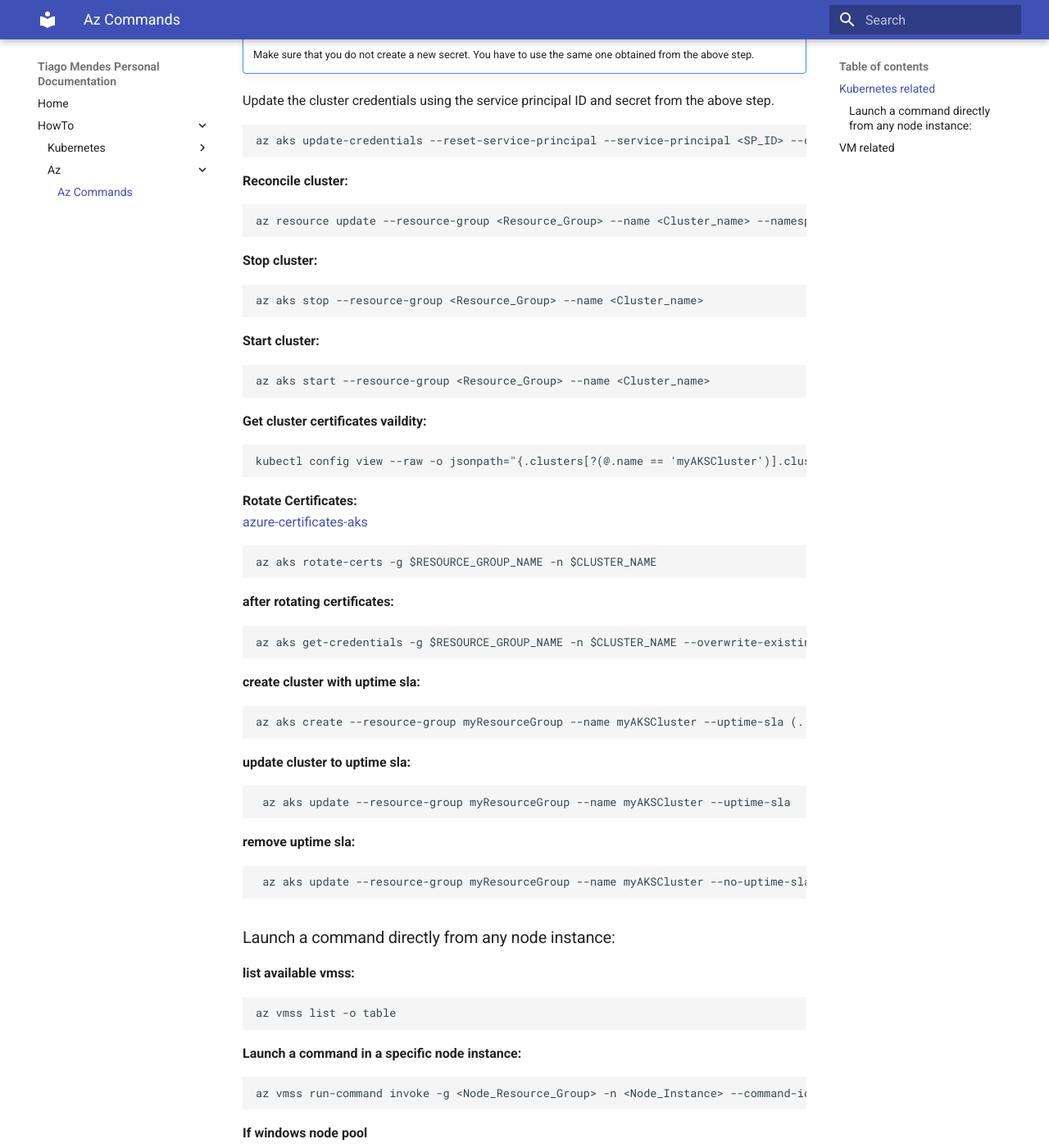
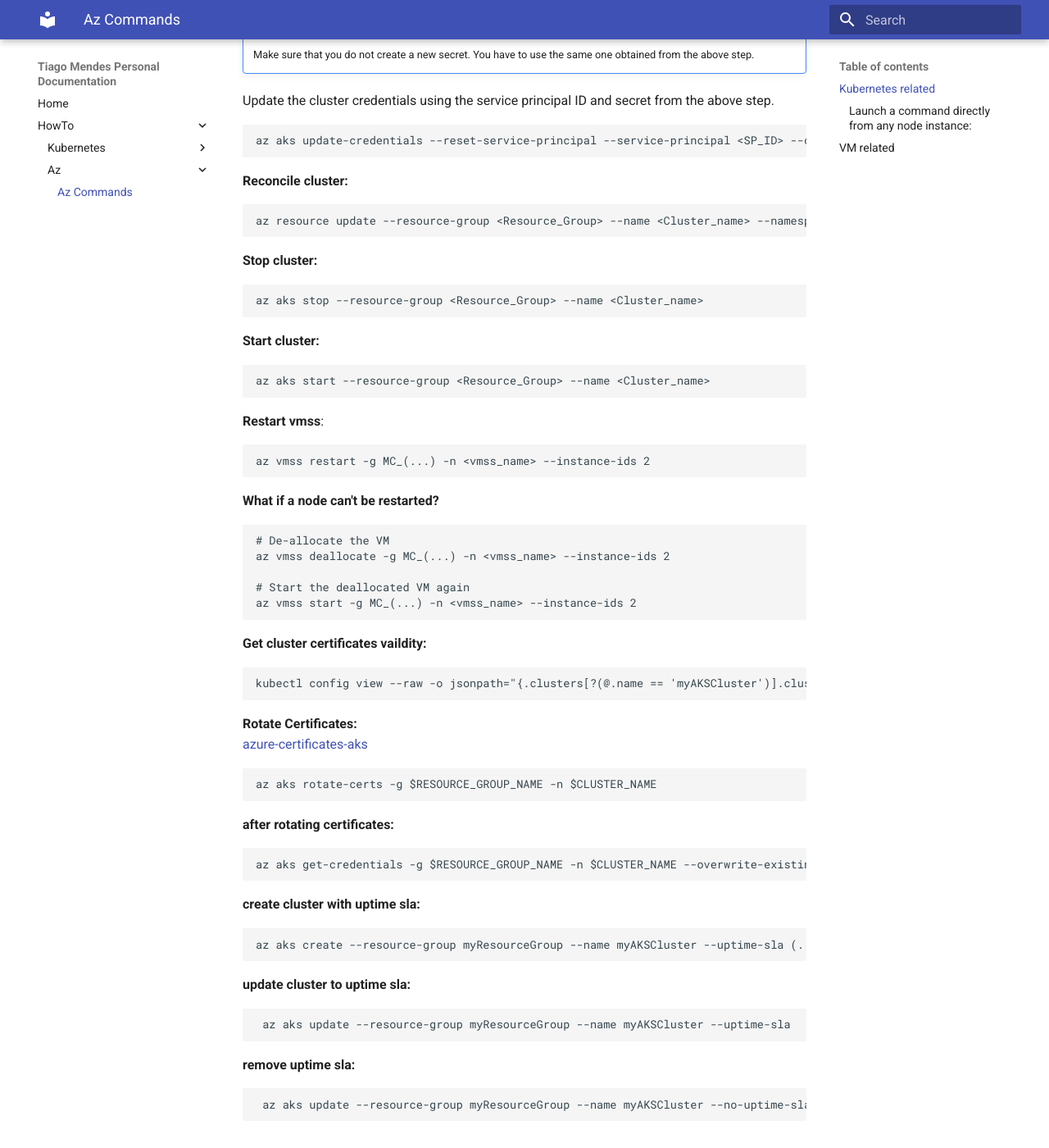
Before and after one commit to tmcmm/k8s-documentation, an MkDocs documentation site: the page built from docs/howto/az/az-help.md, in a window 1280 px wide and 1400 px high, scrolled down 1511 px. Shown: the whole window at 82% size. Built offline with MkDocs 1.6.1 and Material for MkDocs 9.7.7, drawn with Linux system fonts in a browser that asks for light colours; some of the changed text lies outside the part shown.

Commit message:
Update az-help.md

````diff
--- a/docs/howto/az/az-help.md
+++ b/docs/howto/az/az-help.md
@@ -67,7 +67,7 @@ az aks update-credentials --reset-service-principal --service-principal <SP_ID>
 ```
 __Reconcile cluster:__
 ```
-az resource update --resource-group <Resource_Group> --name <Cluster_name> --namespace Microsoft.ContainerService -- resource-type ManagedClusters
+az resource update --resource-group <Resource_Group> --name <Cluster_name> --namespace Microsoft.ContainerService --resource-type ManagedClusters
 ```
 __Stop cluster:__
 ```
@@ -77,6 +77,19 @@ __Start cluster:__
 ```
 az aks start --resource-group <Resource_Group> --name <Cluster_name>
 ```
+__Restart vmss__:<br>
+```
+az vmss restart -g MC_(...) -n <vmss_name> --instance-ids 2
+```
+__What if a node can't be restarted?__
+```
+# De-allocate the VM
+az vmss deallocate -g MC_(...) -n <vmss_name> --instance-ids 2
+
+# Start the deallocated VM again
+az vmss start -g MC_(...) -n <vmss_name> --instance-ids 2
+```
+
 __Get cluster certificates vaildity:__
 ```
 kubectl config view --raw -o jsonpath="{.clusters[?(@.name == 'myAKSCluster')].cluster.certificate-authority-data}" | base64 -d | openssl x509 -text | grep -A2 Validity
@@ -111,7 +124,7 @@ az vmss list -o table
 ```
 __Launch a command in a specific node instance:__
 ```
-az vmss run-command invoke -g <Node_Resource_Group> -n <Node_Instance> --command-id RunShellScript --instance-id 0 --scripts "ping microsoft.com" -o json | jq ".value[].message"
+az vmss run-command invoke -g <Node_Resource_Group> -n <Node_Instance> --command-id RunShellScript --instance-id 0 --scripts "nc -vz FQDN 443" -o json | jq ".value[].message"
 ```
 __If windows node pool__
 ```
````
